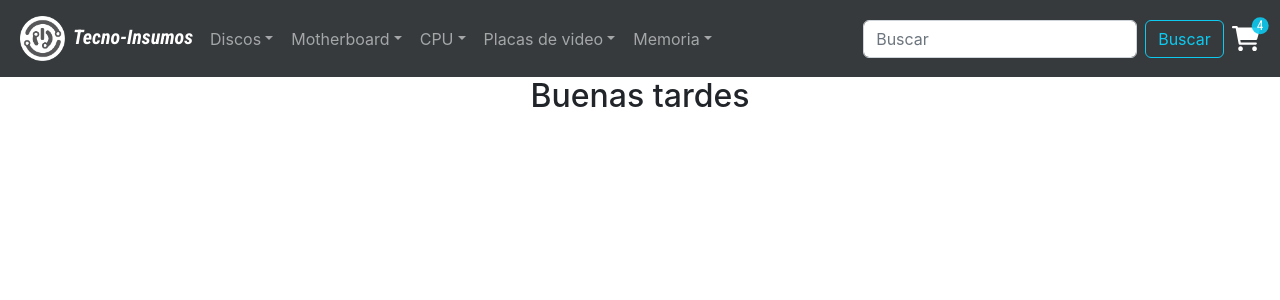
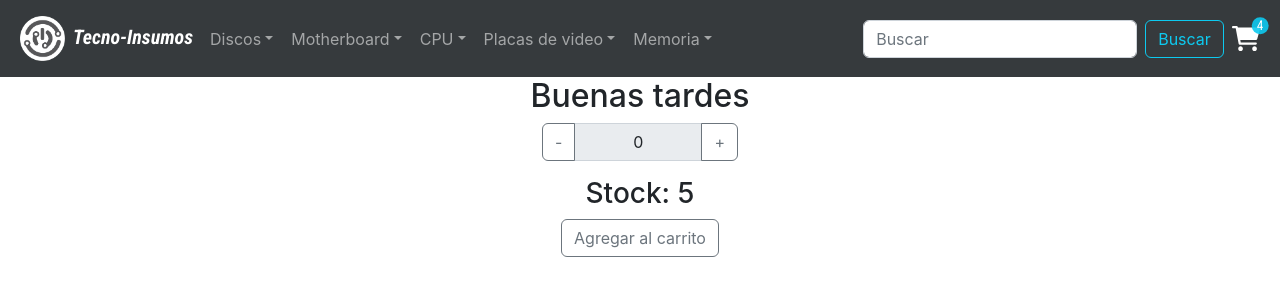
Before and after one commit to LeoYab/tecno-insumos, a React (Create React App) app: page / in a window 1280 px wide. Shown: the top 300 px of the page. Built offline with nearby package versions, Linux system fonts and the light colour scheme.

Commit message:
Se realiza contador para productos

```diff
--- a/src/App.js
+++ b/src/App.js
@@ -2,23 +2,40 @@
 import './App.scss';
 import Navbar from './components/Navbar/Navbar';
 import ItemListContainer from './components/ItemListContainer/ItemListContainer';
+import ItemCount from './components/ItemCount/ItemCount';
 
 function App() {
+
+  let stock = 5;
+
+  const handleOnAdd = () => {
+
+    let inputCart = document.getElementById("inputCart").value;
+    let onCart = inputCart;
+
+    inputCart > stock ? onCart = stock : onCart = inputCart;
+
+    document.getElementById("onCart").innerText = onCart;
+
+  }
+
   return (
 
     <div className="App">
 
-  <Navbar />
+      <Navbar />
 
-  <ItemListContainer greeting = {
-    {
-      dia:"Buenos días",
-      tarde:"Buenas tardes",
-      noche:"Buenas noches"
-  }
-} />
+      <ItemListContainer greeting={
+        {
+          dia: "Buenos días",
+          tarde: "Buenas tardes",
+          noche: "Buenas noches"
+        }
+      } />
 
-  </div>
+      <ItemCount onAdd={[handleOnAdd, stock]} />
+
+    </div>
   );
 }
 
--- a/src/components/CartWidget/CartWidget.js
+++ b/src/components/CartWidget/CartWidget.js
@@ -6,7 +6,7 @@ const CartWidget = () => {
     return(
         <div className="cart m-2 d-flex order-lg-1 position-relative">
             <img src={cart} alt="Carrito" />
-            <p className="position-absolute top-0 start-100 translate-middle badge rounded-pill text-bg-info">4</p>
+            <p id="onCart" className="position-absolute top-0 start-100 translate-middle badge rounded-pill text-bg-info">4</p>
         </div>
     )
 }
--- /dev/null
+++ b/src/components/ItemCount/ItemCount.js
@@ -0,0 +1,38 @@
+import { useState } from "react";
+import "./ItemCount.scss"
+
+const ItemCount = ({ onAdd }) => {
+
+    const [funconAdd, stock] = onAdd;
+
+    const [value, setValue] = useState(0);
+
+    const increment = () => {
+
+    value < stock ? setValue(parseInt(value + 1)) : setValue(stock);
+
+    }
+
+    const decrement = () => {
+
+        value > 0 ? setValue(parseInt(value - 1)) : setValue(0);
+    }
+
+
+
+    return (
+        <div>
+            <div className="input-group mb-3 justify-content-center">
+                <button onClick={decrement} className="btn btn-outline-secondary" type="button">-</button>
+                <input type="text" id="inputCart" className="form-control text-center" value={value} disabled />
+                <button onClick={increment} className="btn btn-outline-secondary" type="button">+</button>
+            </div>
+            <h3>Stock: {stock - value}</h3>
+            <div>
+                <button onClick={funconAdd} className="btn btn-outline-secondary" type="button">Agregar al carrito</button>
+            </div>
+        </div>
+    )
+}
+
+export default ItemCount;
--- /dev/null
+++ b/src/components/ItemCount/ItemCount.scss
@@ -0,0 +1,4 @@
+.input-group>.form-control, .input-group>.form-floating, .input-group>.form-select {
+    flex: none;
+    width: 10%;
+}
```
